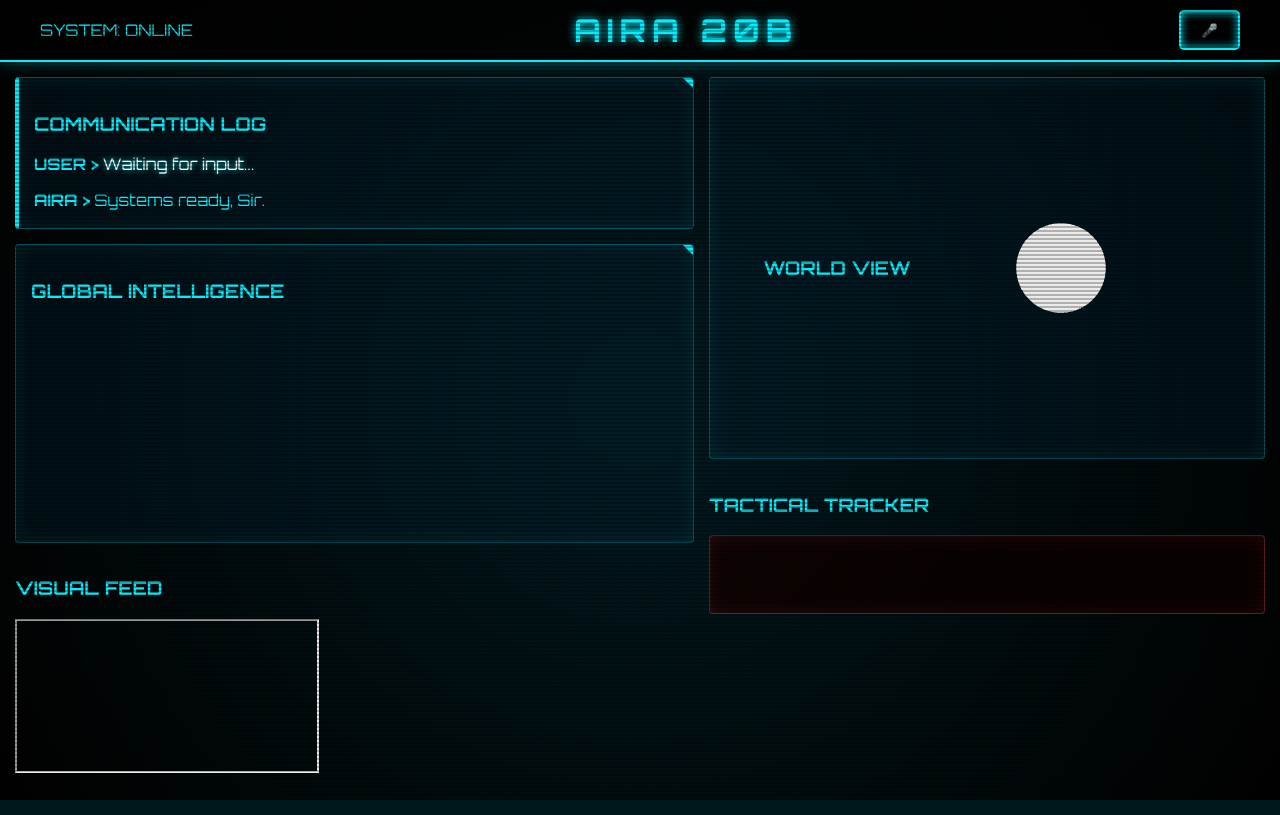
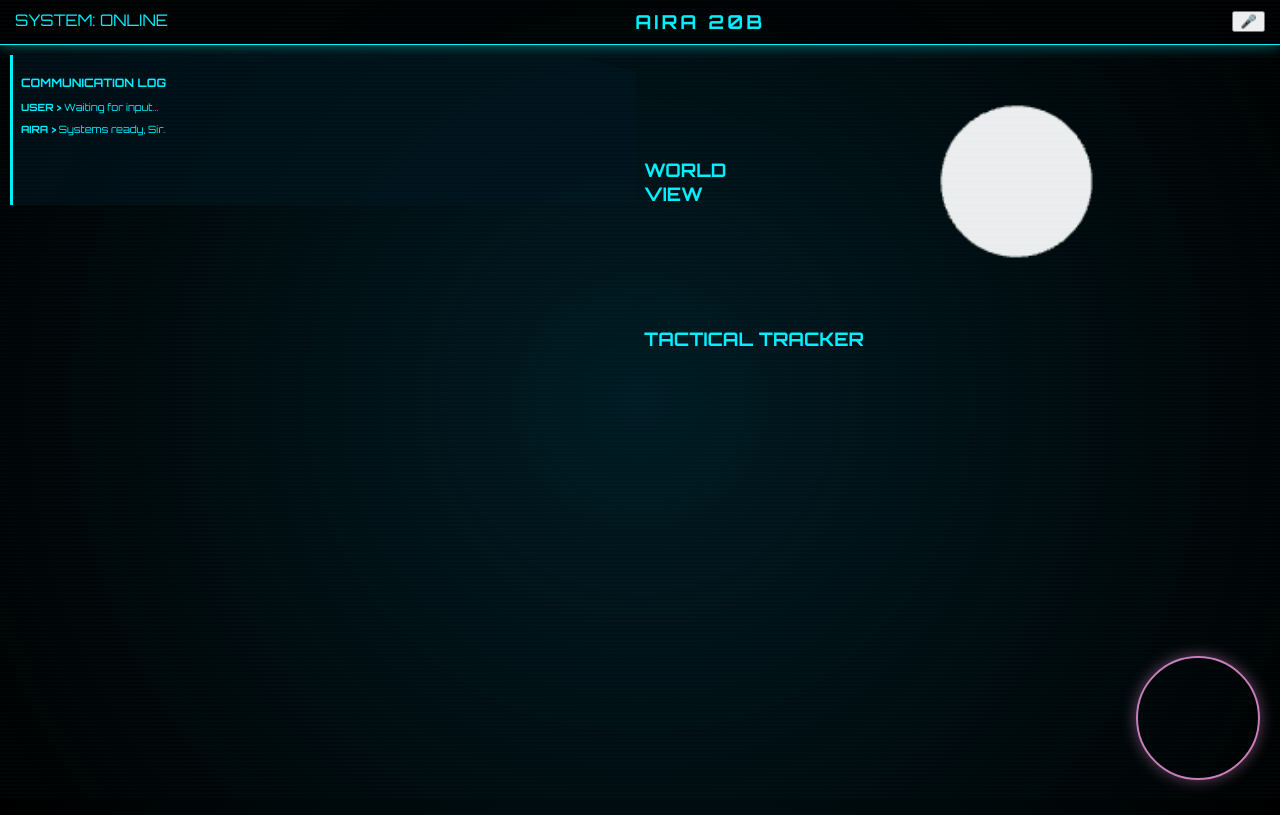
Before and after one commit to adameehan8921-debug/Tony-stark-, a Flask app: page / in a window 1280 px wide. Run offline with Flask 3, Linux system fonts and the light colour scheme.

Commit message:
Update style.css

```diff
--- a/static/style.css
+++ b/static/style.css
@@ -1,177 +1,142 @@
-/* 🌌 BODY & GLOBAL SETTINGS */
+/* 🌌 JARVIS CORE SETTINGS */
 :root {
   --jarvis-blue: #00f0ff;
-  --dark-bg: #050505;
-  --panel-bg: rgba(0, 30, 45, 0.4);
-  --border-glow: 0 0 15px rgba(0, 240, 255, 0.4);
+  --dark-bg: #030a0d;
+  --panel-bg: rgba(0, 20, 30, 0.6);
+  --glow: 0 0 15px rgba(0, 240, 255, 0.5);
 }
 
 body {
   margin: 0;
-  background-color: var(--dark-bg);
-  background-image: radial-gradient(circle at center, #001a22 0%, #000 100%);
+  background: var(--dark-bg);
+  background-image:
+    radial-gradient(circle at 50% 50%, #001a22 0%, #000 100%),
+    linear-gradient(rgba(0, 240, 255, 0.05) 1px, transparent 1px),
+    linear-gradient(90deg, rgba(0, 240, 255, 0.05) 1px, transparent 1px);
+  background-size: 100% 100%, 20px 20px, 20px 20px; /* Grid background */
   color: var(--jarvis-blue);
   font-family: "Orbitron", sans-serif;
-  overflow: hidden;
   height: 100vh;
+  overflow: hidden; /* No scroll, everything fits in view */
 }
 
-/* 📺 SCANLINE EFFECT (Jarvis Monitor Feel) */
-body::before {
-  content: " ";
+/* 📺 SCANLINE EFFECT */
+body::after {
+  content: "";
   position: fixed;
-  top: 0; left: 0; bottom: 0; right: 0;
-  background: linear-gradient(rgba(18, 16, 16, 0) 50%, rgba(0, 0, 0, 0.25) 50%),
-              linear-gradient(90deg, rgba(255, 0, 0, 0.02), rgba(0, 255, 0, 0.01), rgba(0, 0, 255, 0.02));
-  background-size: 100% 4px, 3px 100%;
-  z-index: 100;
+  top: 0; width: 100%; height: 100%;
+  background: linear-gradient(0deg, rgba(0,0,0,0) 50%, rgba(0, 240, 255, 0.02) 50%);
+  background-size: 100% 4px;
   pointer-events: none;
+  z-index: 1000;
 }
 
 /* 🔷 TOP HUD BAR */
 .top-bar {
   display: flex;
   justify-content: space-between;
-  align-items: center;
-  padding: 10px 40px;
-  background: rgba(0, 0, 0, 0.8);
-  border-bottom: 2px solid var(--jarvis-blue);
-  box-shadow: var(--border-glow);
-  z-index: 101;
+  padding: 10px 15px;
+  border-bottom: 1px solid var(--jarvis-blue);
+  background: rgba(0,0,0,0.8);
+  box-shadow: var(--glow);
 }
 
-.top-bar h1 {
-  margin: 0;
-  letter-spacing: 6px;
-  font-weight: 700;
-  text-shadow: 0 0 10px var(--jarvis-blue);
+.top-bar h1 { font-size: 1.2rem; letter-spacing: 3px; margin: 0; }
+
+/* 🧠 HUD CONTAINER (Mobile Optimized) */
+.container {
+  display: grid;
+  grid-template-areas:
+    "left right"
+    "center center"
+    "bottom bottom";
+  grid-template-columns: 1fr 1fr;
+  grid-template-rows: 150px 1fr 180px;
+  height: calc(100vh - 50px);
+  padding: 10px;
+  gap: 8px;
 }
 
-/* 🎤 MIC BUTTON (Holographic) */
-.mic-btn {
-  background: transparent;
-  border: 2px solid var(--jarvis-blue);
-  color: var(--jarvis-blue);
-  padding: 10px 20px;
-  border-radius: 5px;
-  cursor: pointer;
-  font-family: "Orbitron";
-  text-transform: uppercase;
-  transition: all 0.4s ease;
-  box-shadow: inset 0 0 10px var(--jarvis-blue);
+/* 💬 FLOATING CHAT PANEL (Top Left) */
+.left-panel { grid-area: left; overflow: hidden; }
+.chat-box {
+  height: 100%;
+  font-size: 10px;
+  border-left: 3px solid var(--jarvis-blue);
+  background: var(--panel-bg);
+  padding: 8px;
+  clip-path: polygon(0 0, 90% 0, 100% 10%, 100% 100%, 0 100%); /* Jarvis cut corner */
 }
 
-.mic-btn:hover {
-  background: var(--jarvis-blue);
-  color: black;
-  box-shadow: 0 0 30px var(--jarvis-blue);
+/* 🎥 VIDEO MINI-FEED (Top Right) */
+.right-panel { grid-area: right; }
+.video-box {
+  width: 100%; height: 100%;
+  border: 1px solid rgba(0, 240, 255, 0.3);
+  background: black;
 }
 
-/* 🧠 MAIN CONTAINER */
-.container {
+/* 🌍 MAIN GLOBE (The Centerpiece) */
+.globe-wrapper {
+  grid-area: center;
   display: flex;
-  height: calc(100vh - 70px);
-  padding: 15px;
-  gap: 15px;
-  box-sizing: border-box;
+  justify-content: center;
+  align-items: center;
+  position: relative;
+}
+#globe { width: 100%; height: 100%; max-height: 350px; }
+
+/* 🗺️ TACTICAL MAP & NEWS (Bottom Area) */
+.news-box {
+  grid-area: bottom;
+  display: flex;
+  gap: 10px;
+  overflow-x: auto; /* Side scroll for news cards */
+  padding-bottom: 5px;
 }
 
-/* 📦 PANELS (Glassmorphism) */
-.left-panel, .right-panel {
-  display: flex;
-  flex-direction: column;
-  gap: 15px;
-}
-
-.left-panel { width: 55%; }
-.right-panel { width: 45%; }
-
-/* 💬 HUD BOXES (The Jarvis Style) */
-.chat-box, .news-box, .video-box, .globe-wrapper, #map {
+.news-card {
+  min-width: 140px;
+  height: 150px;
   background: var(--panel-bg);
-  border: 1px solid rgba(0, 240, 255, 0.3);
-  border-radius: 4px;
-  backdrop-filter: blur(8px);
-  box-shadow: inset 0 0 20px rgba(0, 240, 255, 0.1);
-  padding: 15px;
+  border: 1px solid var(--jarvis-blue);
+  font-size: 9px;
   position: relative;
 }
 
-/* Corner Accents (Jarvis UI Detail) */
-.chat-box::after, .news-box::after {
-  content: "";
+/* 🛰️ MAP OVERLAY (Mini Map) */
+#map {
   position: absolute;
-  top: 0; right: 0;
-  border-top: 10px solid var(--jarvis-blue);
-  border-left: 10px solid transparent;
+  bottom: 20px;
+  right: 20px;
+  width: 120px;
+  height: 120px;
+  border-radius: 50%; /* Circular Radar style */
+  border: 2px solid var(--jarvis-blue);
+  box-shadow: var(--glow);
+  z-index: 500;
+  opacity: 0.8;
+  filter: hue-rotate(160deg) brightness(1.2);
 }
 
-/* 💬 CHAT BOX */
-.chat-box {
-  height: 120px;
-  border-left: 4px solid var(--jarvis-blue);
-  overflow-y: auto;
+/* 📸 NEWS IMAGE SCANNING EFFECT */
+.scan-container {
+  width: 100%; height: 60px;
+  position: relative; overflow: hidden;
+}
+.news-img { width: 100%; height: 100%; object-fit: cover; opacity: 0.7; }
+.scan-bar {
+  position: absolute; width: 100%; height: 2px;
+  background: var(--jarvis-blue);
+  box-shadow: 0 0 10px var(--jarvis-blue);
+  animation: scan 2s linear infinite;
 }
 
-/* 📰 NEWS CARDS */
-.news-box {
-  flex-grow: 1;
-  overflow-y: auto;
-  display: flex;
-  flex-direction: column;
-  gap: 12px;
+@keyframes scan { 0% { top: 0; } 100% { top: 100%; } }
+
+/* 📱 MOBILE SPECIFIC TWEAKS */
+@media (max-width: 480px) {
+  .top-bar h1 { font-size: 0.9rem; }
+  .chat-box { font-size: 9px; }
+  #map { width: 100px; height: 100px; bottom: 10px; right: 10px; }
 }
-
-.news-card {
-  background: rgba(0, 240, 255, 0.05);
-  border: 1px solid rgba(0, 240, 255, 0.2);
-  padding: 10px;
-  border-radius: 4px;
-  transition: 0.3s;
-}
-
-.news-card:hover {
-  background: rgba(0, 240, 255, 0.15);
-  border-color: var(--jarvis-blue);
-  transform: translateX(5px);
-}
-
-/* 🎥 VIDEO FEED */
-.video-box {
-  height: 220px;
-  width: 100%;
-}
-
-/* 🌍 GLOBE & MAP (Tactical Look) */
-.globe-wrapper {
-  height: 50%;
-  display: flex;
-  justify-content: center;
-  align-items: center;
-}
-
-#map {
-  height: 50%;
-  opacity: 0.8;
-  filter: hue-rotate(170deg) brightness(0.9) contrast(1.2);
-}
-
-/* 🔄 SCROLLBAR (Minimalist) */
-::-webkit-scrollbar {
-  width: 4px;
-}
-::-webkit-scrollbar-thumb {
-  background: var(--jarvis-blue);
-  box-shadow: 0 0 10px var(--jarvis-blue);
-}
-
-/* ✨ TEXT GLOWS */
-#user { color: #fff; text-shadow: 0 0 5px var(--jarvis-blue); }
-#bot { color: var(--jarvis-blue); }
-
-/* 📱 MOBILE OPTIMIZATION */
-@media (max-width: 768px) {
-  .container { flex-direction: column; overflow-y: auto; }
-  .left-panel, .right-panel { width: 100%; height: auto; }
-  .globe-wrapper, #map { height: 300px; }
-}
```
